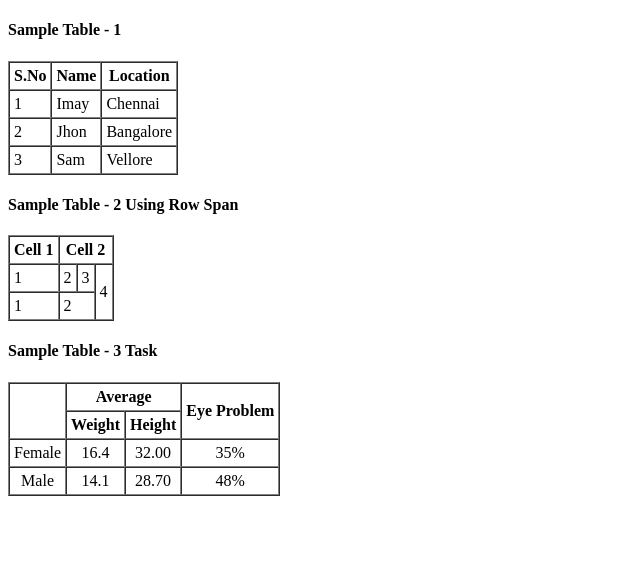
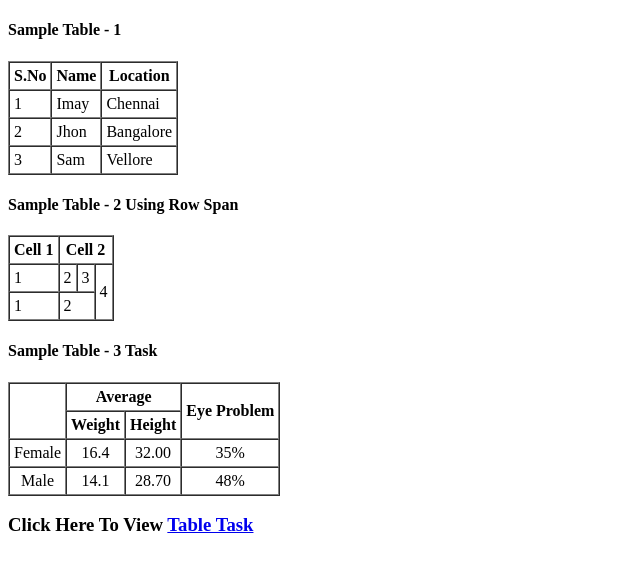
Before and after one commit to ImayGit/Table, a plain HTML site: page index.html in a window 1280 px wide. Shown: the whole page, without its empty margins (0-640 px from the left). Drawn offline with Linux system fonts and the light colour scheme.

Commit message:
Add Table Task Link in bottom of the Table

```diff
--- a/index.html
+++ b/index.html
@@ -82,5 +82,7 @@
             </tr>
         </tbody>
     </table>
+
+    <h3>Click Here To View <a href="task.html" target="_blank">Table Task</a></h3>
 </body>
 </html>
```
